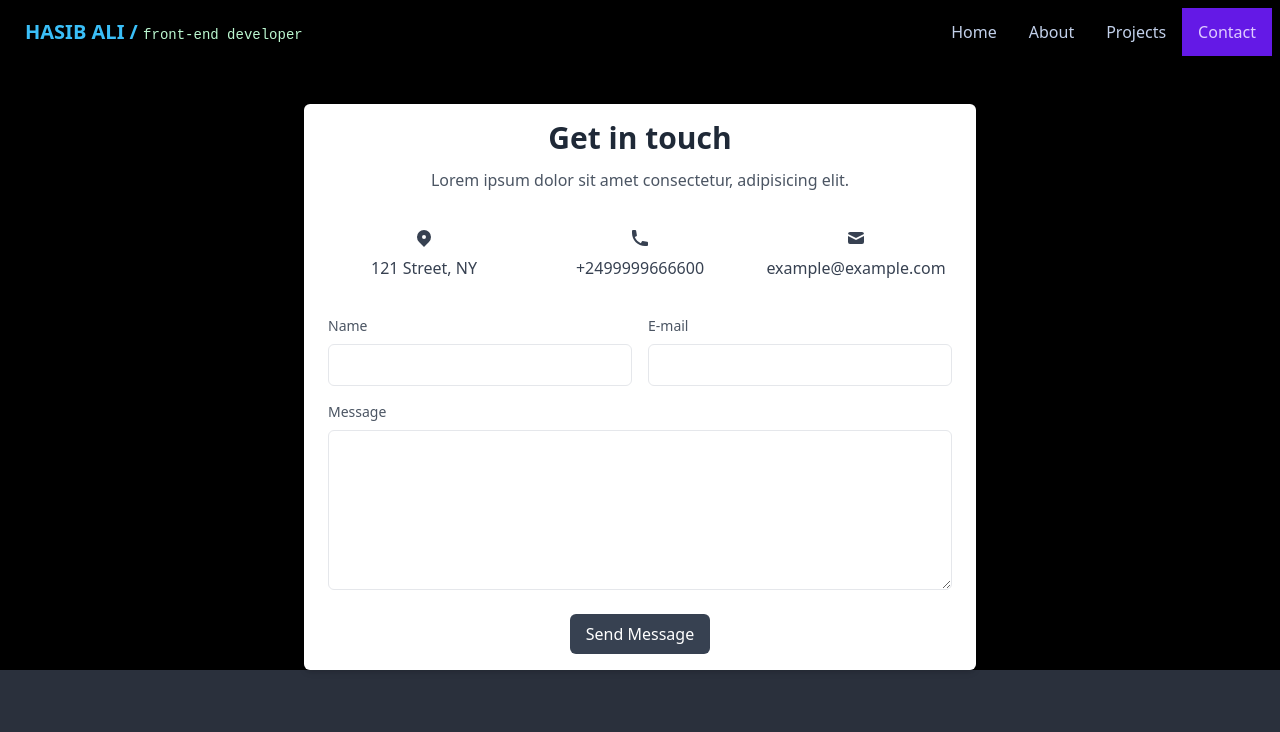
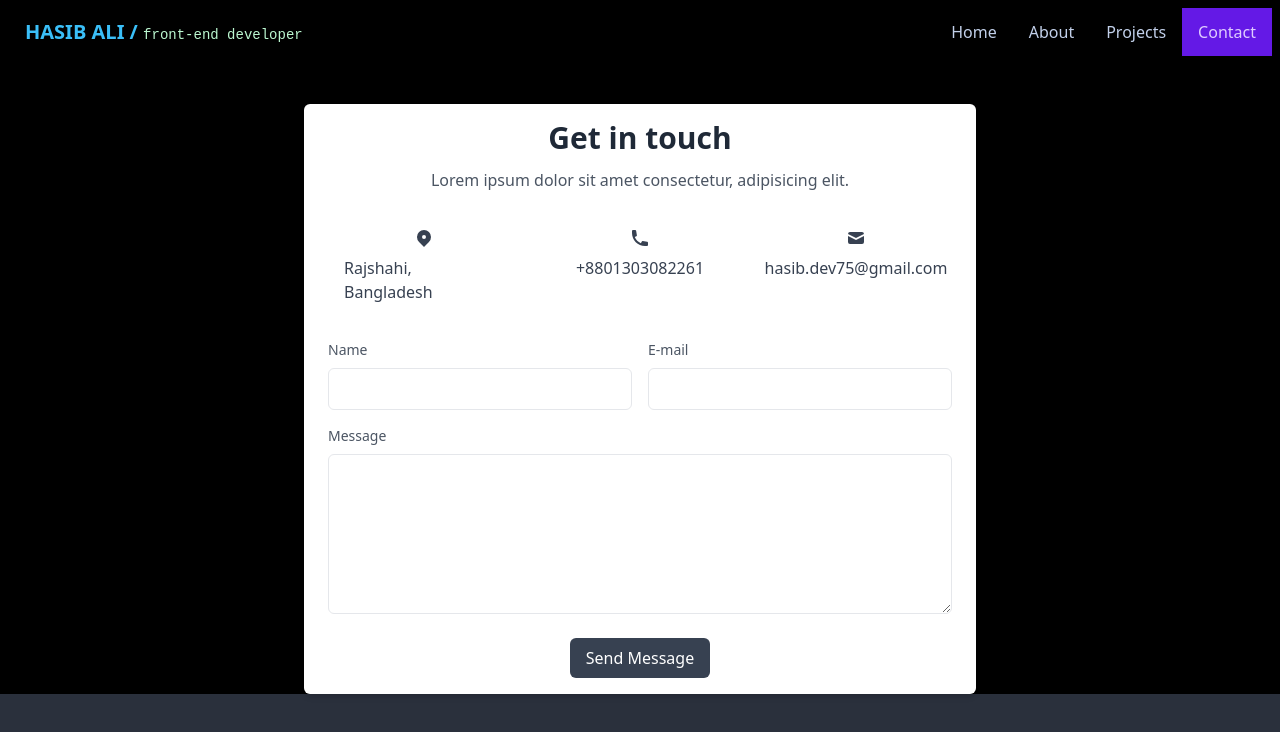
Before and after one commit to HasibAliOpu/dev-portfolio, a React (Create React App) app: page /contact in a window 1280 px wide. Shown: the top 732 px of the page. Built offline with nearby package versions, Linux system fonts and the light colour scheme.

Commit message:
adding emailjs for get the email from the contact form

```diff
--- a/package.json
+++ b/package.json
@@ -3,10 +3,12 @@
   "version": "0.1.0",
   "private": true,
   "dependencies": {
+    "@emailjs/browser": "^3.6.2",
     "@testing-library/jest-dom": "^5.16.4",
     "@testing-library/react": "^13.3.0",
     "@testing-library/user-event": "^13.5.0",
     "daisyui": "^2.15.2",
+    "emailjs-com": "^3.2.0",
     "react": "^18.1.0",
     "react-dom": "^18.1.0",
     "react-router-dom": "^6.3.0",
--- a/src/components/Contact/Contact.js
+++ b/src/components/Contact/Contact.js
@@ -1,6 +1,26 @@
 import React from "react";
+import emailjs from "emailjs-com";
+const Contact = () => {
+  const sendEmail = (e) => {
+    e.preventDefault();
 
-const Contact = () => {
+    emailjs
+      .sendForm(
+        "service_3rab1rq",
+        "template_ob7w2fn",
+        e.target,
+        "1a4Vo2nzaQcfacsg4"
+      )
+      .then(
+        (result) => {
+          console.log(result.text);
+        },
+        (error) => {
+          console.log(error.text);
+        }
+      );
+    e.target.reset();
+  };
   return (
     <div className="my-10">
       <section class="w-full max-w-2xl px-6 py-4 mx-auto bg-white rounded-md shadow-md dark:bg-gray-800">
@@ -29,7 +49,7 @@ const Contact = () => {
               />
             </svg>
 
-            <span class="mt-2">121 Street, NY</span>
+            <span class="mt-2">Rajshahi, Bangladesh</span>
           </a>
 
           <a
@@ -45,7 +65,7 @@ const Contact = () => {
               <path d="M2 3a1 1 0 011-1h2.153a1 1 0 01.986.836l.74 4.435a1 1 0 01-.54 1.06l-1.548.773a11.037 11.037 0 006.105 6.105l.774-1.548a1 1 0 011.059-.54l4.435.74a1 1 0 01.836.986V17a1 1 0 01-1 1h-2C7.82 18 2 12.18 2 5V3z" />
             </svg>
 
-            <span class="mt-2">+2499999666600</span>
+            <span class="mt-2">+8801303082261</span>
           </a>
 
           <a
@@ -62,11 +82,12 @@ const Contact = () => {
               <path d="M18 8.118l-8 4-8-4V14a2 2 0 002 2h12a2 2 0 002-2V8.118z" />
             </svg>
 
-            <span class="mt-2">example@example.com</span>
+            <span class="mt-2">hasib.dev75@gmail.com</span>
           </a>
         </div>
 
-        <div class="mt-6 ">
+        <div class="mt-6">
+          <form onSubmit={sendEmail}>
             <div class="items-center -mx-2 md:flex">
               <div class="w-full mx-2">
                 <label class="block mb-2 text-sm font-medium text-gray-600 dark:text-gray-200">
@@ -76,6 +97,7 @@ const Contact = () => {
                 <input
                   class="block w-full px-4 py-2 text-gray-700 bg-white border rounded-md dark:bg-gray-800 dark:text-gray-300 dark:border-gray-600 focus:border-blue-400 focus:ring-blue-300 dark:focus:border-blue-300 focus:outline-none focus:ring focus:ring-opacity-40"
                   type="text"
+                  name="name"
                 />
               </div>
 
@@ -87,6 +109,7 @@ const Contact = () => {
                 <input
                   class="block w-full px-4 py-2 text-gray-700 bg-white border rounded-md dark:bg-gray-800 dark:text-gray-300 dark:border-gray-600 focus:border-blue-400 focus:ring-blue-300 dark:focus:border-blue-300 focus:outline-none focus:ring focus:ring-opacity-40"
                   type="email"
+                  name="email"
                 />
               </div>
             </div>
@@ -96,14 +119,20 @@ const Contact = () => {
                 Message
               </label>
 
-            <textarea class="block w-full h-40 px-4 py-2 text-gray-700 bg-white border rounded-md dark:bg-gray-800 dark:text-gray-300 dark:border-gray-600 focus:border-blue-400 dark:focus:border-blue-300 focus:outline-none focus:ring focus:ring-blue-300 focus:ring-opacity-40"></textarea>
+              <textarea
+                class="block w-full h-40 px-4 py-2 text-gray-700 bg-white border rounded-md dark:bg-gray-800 dark:text-gray-300 dark:border-gray-600 focus:border-blue-400 dark:focus:border-blue-300 focus:outline-none focus:ring focus:ring-blue-300 focus:ring-opacity-40"
+                name="message"
+              ></textarea>
             </div>
 
             <div class="flex justify-center mt-6">
-            <button class="px-4 py-2 text-white transition-colors duration-200 transform bg-gray-700 rounded-md hover:bg-gray-600 focus:outline-none focus:bg-gray-600">
-              Send Message
-            </button>
+              <input
+                type="submit"
+                value="Send Message"
+                class="px-4 py-2 text-white transition-colors duration-200 transform bg-gray-700 rounded-md hover:bg-gray-600 focus:outline-none focus:bg-gray-600"
+              ></input>
             </div>
+          </form>
         </div>
       </section>
     </div>
--- a/src/components/Home/Home.js
+++ b/src/components/Home/Home.js
@@ -9,11 +9,8 @@ const Home = () => {
           <img src={banner} class="max-w-lg rounded-3xl shadow-2xl" alt="" />
           <div>
             <h1 class="text-5xl font-bold">Welcome!</h1>
-            <p class="py-6">
-              Provident cupiditate voluptatem et in. Quaerat fugiat ut assumenda
-              excepturi exercitationem quasi. In deleniti eaque aut repudiandae
-              et a id nisi.
-            </p>
+            <p class="py-6">My name is Hasib Ali,</p>
+            <p>I'm Front-end Developer</p>
             <button class="btn btn-primary">Resume</button>
           </div>
         </div>
--- a/src/components/Navbar/Navbar.js
+++ b/src/components/Navbar/Navbar.js
@@ -28,16 +28,16 @@ const Navbar = () => {
               class="menu menu-compact dropdown-content mt-3 p-2 shadow bg-base-100 rounded-box w-52"
             >
               <li>
-                <NavLink to="/#home">Home</NavLink>
+                <NavLink to="/">Home</NavLink>
               </li>
               <li>
-                <NavLink to="/">About</NavLink>
+                <NavLink to="/about">About</NavLink>
               </li>
               <li>
-                <NavLink to="/">Projects</NavLink>
+                <NavLink to="/projects">Projects</NavLink>
               </li>
               <li>
-                <NavLink to="/">Contact</NavLink>
+                <NavLink to="/contact">Contact</NavLink>
               </li>
             </ul>
           </div>
```
Also changed, not shown: 1 other file (tests, documents, lock files or other folders). Lines whose indentation alone changed are shown as unchanged.
